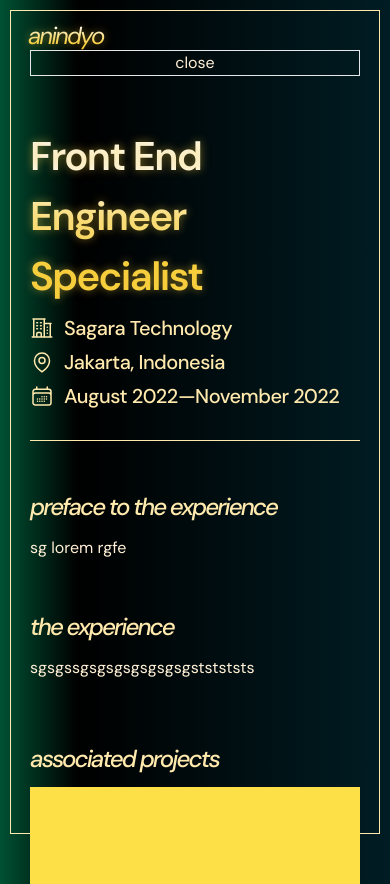
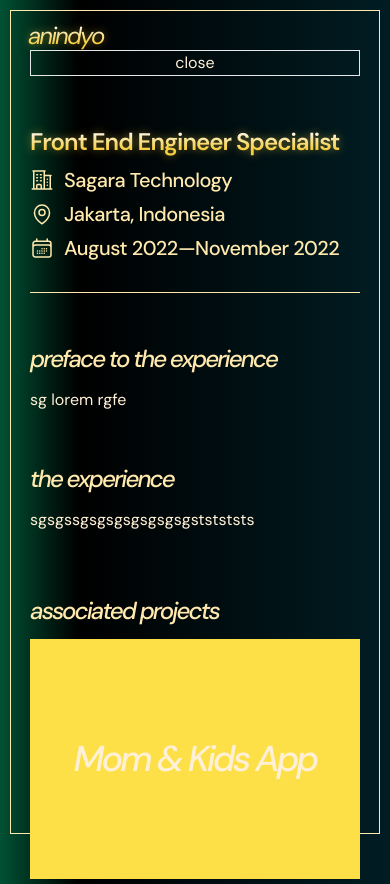
Before and after one commit to anindyoo/portfolio, a React (Create React App) app: page /experiences in a window 390 px wide. Both pictures are taken after a click on the button 195 px from the left and 237 px from the top of the page. Built offline with nearby package versions, Linux system fonts and the light colour scheme.

Commit message:
style: add mobile styling for article header.

```diff
--- a/src/components/ExperiencesComp/ExperiencesArticle.jsx
+++ b/src/components/ExperiencesComp/ExperiencesArticle.jsx
@@ -46,7 +46,7 @@ const ExperiencesArticle = (props) => {
         >
           <h1 className="
           HEADLINE-TEXT
-          text-[2.5rem] font-semibold tracking-[-0.04em]"
+          text-2xl lg:text-[2.5rem] font-semibold tracking-[-0.04em]"
           >
             {activeCard?.role}
           </h1>
```
